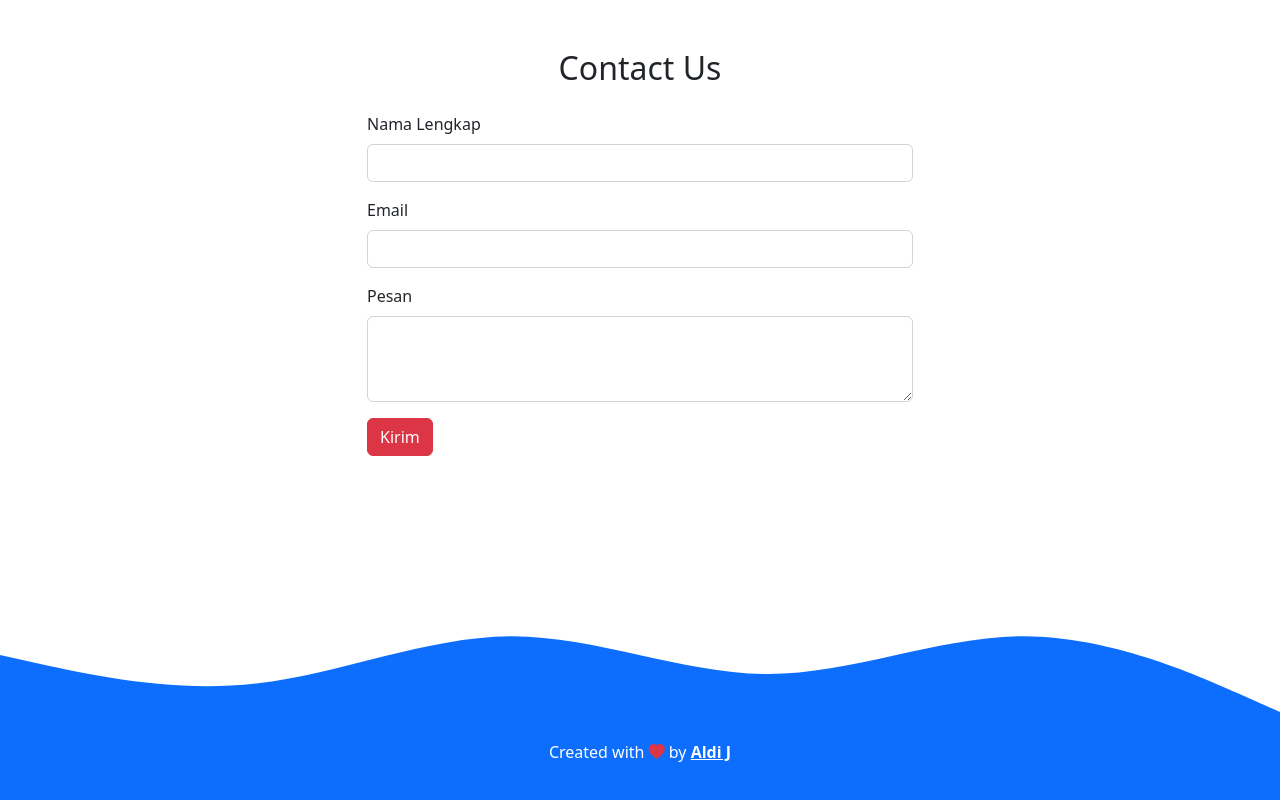
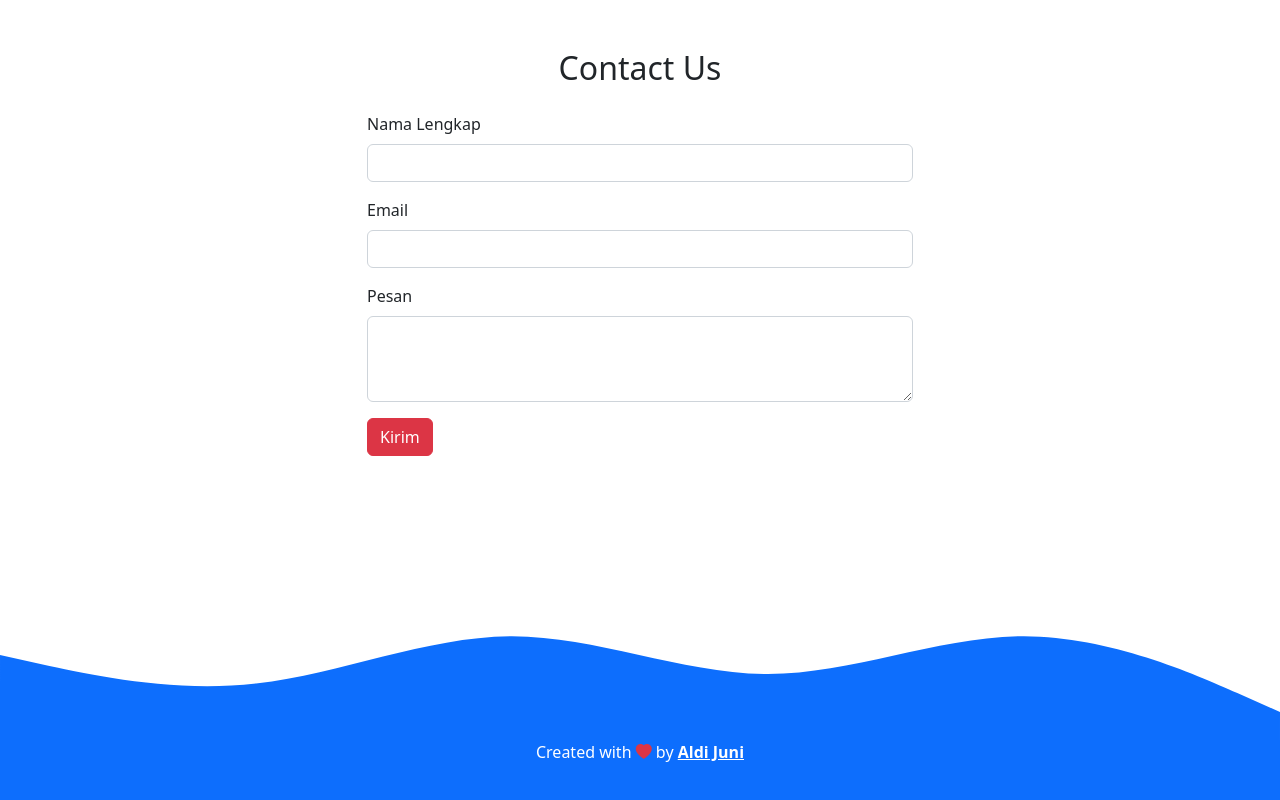
Before and after one commit to ptrajendramakmurbersama/ptrajendramakmurbersama.github.io, a plain HTML site: page index.html in a window 1280 px wide. Shown: the part 2537-3337 px from the top of the page. Drawn offline with nearby package versions, Linux system fonts and the light colour scheme.

Commit message:
Update index.html

```diff
--- a/index.html
+++ b/index.html
@@ -190,7 +190,7 @@
 
     <!-- Footer -->
     <footer class="bg-primary text-white text-center pb-5">
-      <p>Created with <i class="bi bi-heart-fill text-danger"></i> by <a href="https://www.instagram.com/juniantoaldi/" class="text-white fw-bold">Aldi J</a></p>
+      <p>Created with <i class="bi bi-heart-fill text-danger"></i> by <a href="https://www.instagram.com/juniantoaldi/" class="text-white fw-bold">Aldi Juni</a></p>
     </footer>
     <!-- Akhir Footer -->
 
```
